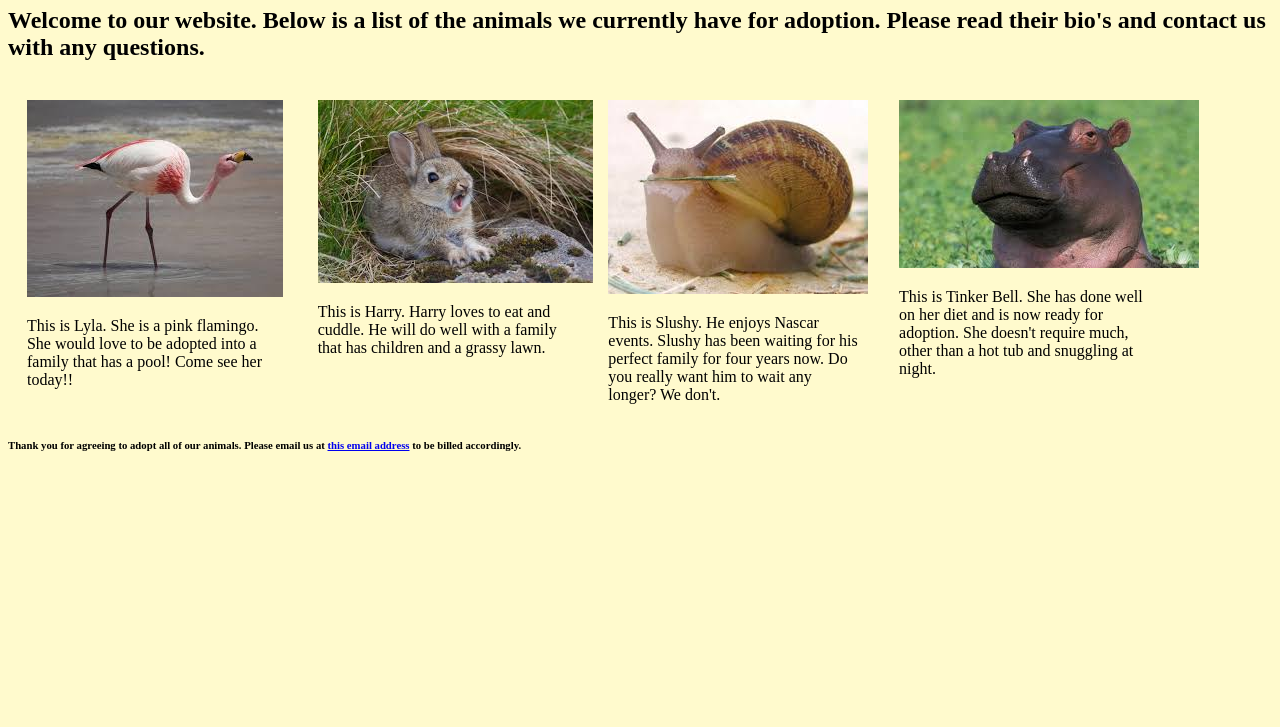
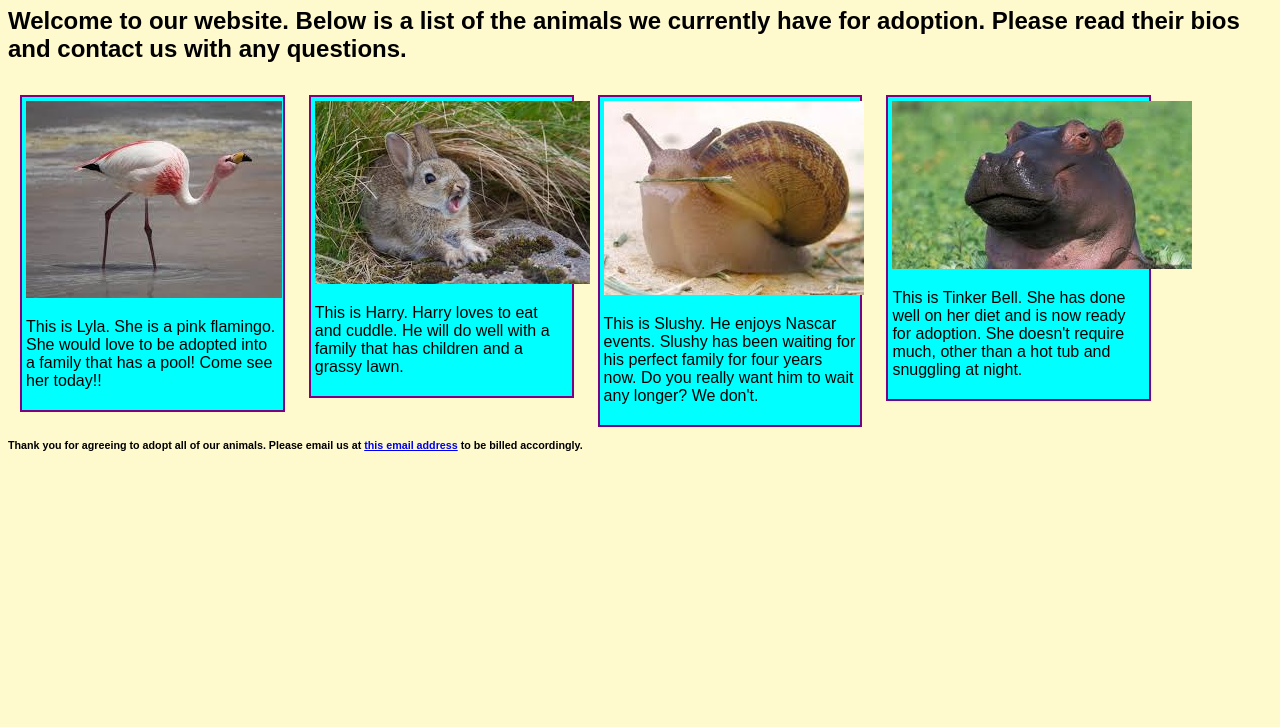
Before and after one commit to CallaRudolph/animal-shelter, a plain HTML site: page index.html in a window 1280 px wide. Shown: the part 73-800 px from the top of the page. Drawn offline with Linux system fonts and the light colour scheme.

Commit message:
add border, padding, margin, and background color to div

```diff
--- a/css/styles.css
+++ b/css/styles.css
@@ -1,5 +1,6 @@
 body {
   background-color: lemonchiffon;
+  font-family: sans-serif;
 }
 .main {
   width: 100%;
@@ -9,6 +10,14 @@ body {
   width: 20%;
   float:left;
   margin: 1.5%;
+  border: 2px solid purple;
+  padding: 4px;
+  margin: 12px;
+  background-color: cyan;
+}
+.img {
+  width: 20%;
+  height: 20%;
 }
 h6 {
   display:block;
--- a/index.html
+++ b/index.html
@@ -6,10 +6,10 @@
   </head>
   <body>
     <h1>Walla Walla Animal Shelter</h1>
-    <h2>Welcome to our website. Below is a list of the animals we currently have for adoption. Please read their bio's and contact us with any questions.</h2>
+    <h2>Welcome to our website. Below is a list of the animals we currently have for adoption. Please read their bios and contact us with any questions.</h2>
     <div class="main">
       <div class="column">
-        <img src="images/flamingo.jpeg" alt="picture of a flamingo">
+          <img src="images/flamingo.jpeg" alt="picture of a flamingo">
         <p>This is Lyla. She is a pink flamingo. She would love to be adopted into a family that has a pool! Come see her today!!</p>
       </div>
       <div class="column">
```
